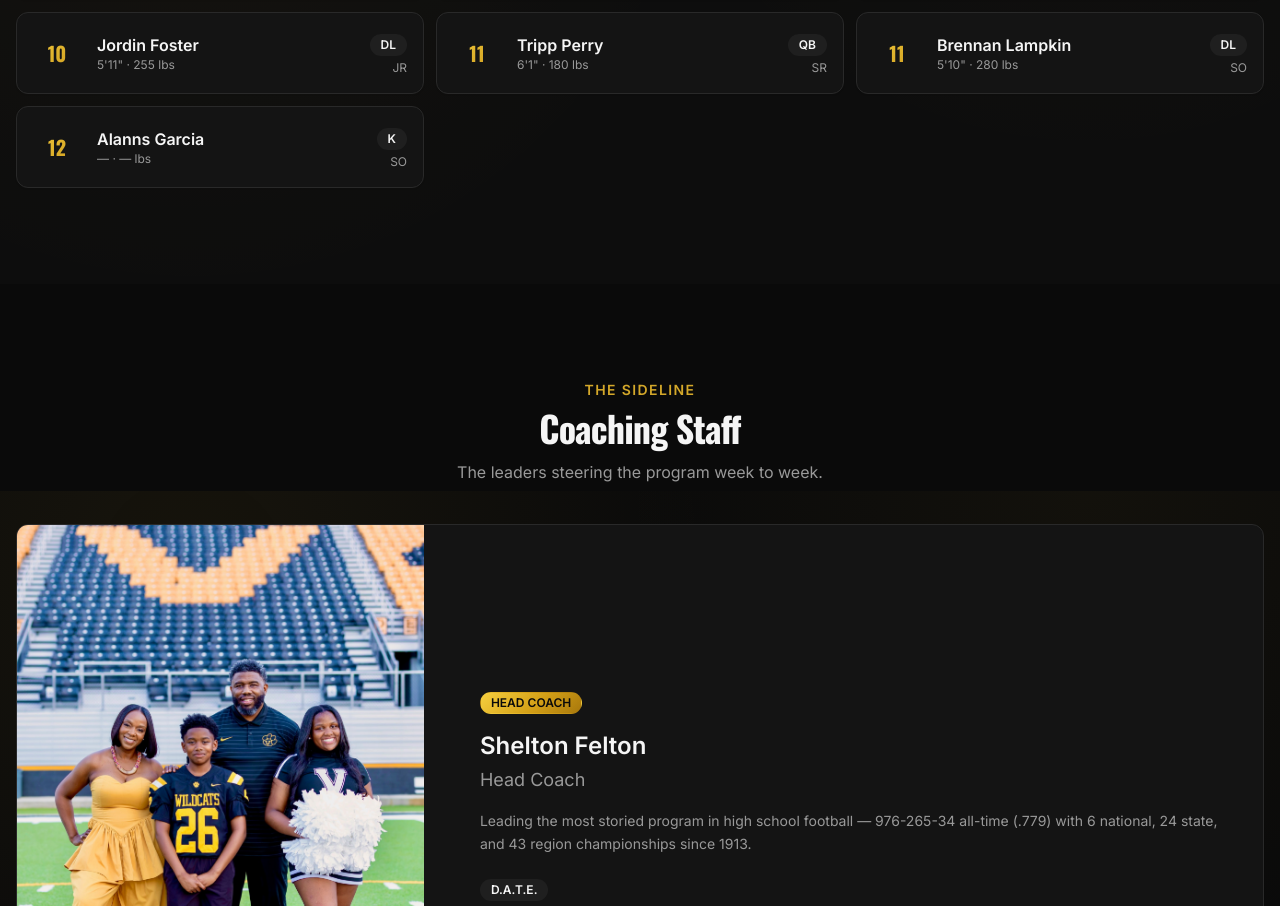
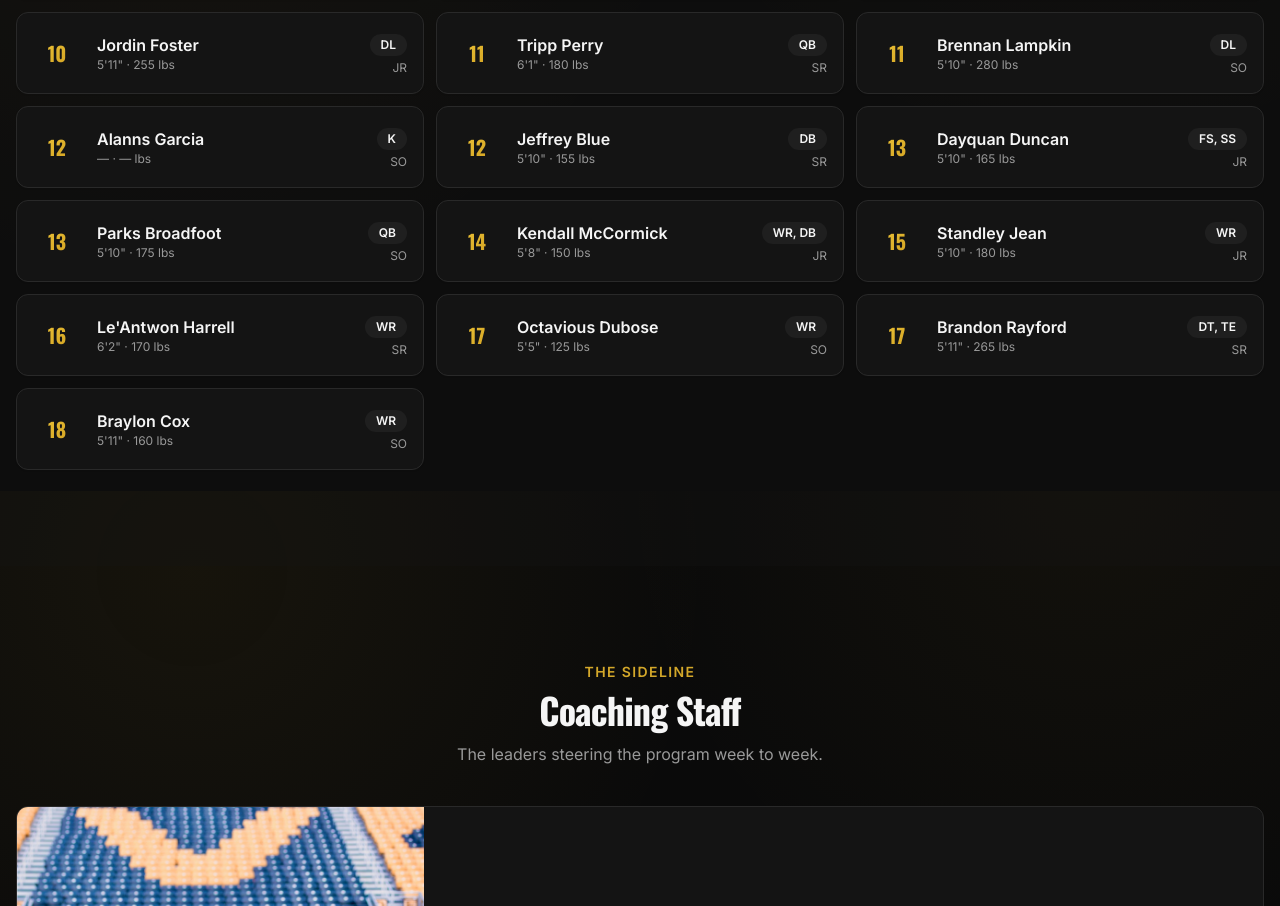
Before and after one commit to calebbsides/vhs-wildcats, a React (Vite) app: page / in a window 1280 px wide. Shown: the part 9109-10015 px from the top of the page. Built offline with nearby package versions, Linux system fonts and the light colour scheme.

Commit message:
Update content.ts

```diff
--- a/src/data/content.ts
+++ b/src/data/content.ts
@@ -252,15 +252,15 @@ export const content = {
      { number: 11, name: "Tripp Perry", position: "QB", grade: "SR", heightIn: 73, weightLb: 180 },
      { number: 11, name: "Brennan Lampkin", position: "DL", grade: "SO", heightIn: 70, weightLb: 280 },
      { number: 12, name: "Alanns Garcia", position: "K", grade: "SO" },
-  //   { number: 66, name: "Cam Roberts", position: "OL", grade: "JR", heightIn: 75, weightLb: 295 },
-  //   { number: 72, name: "Devin Pratt", position: "DL", grade: "SR", heightIn: 75, weightLb: 275 },
-  //   { number: 88, name: "Xavier Greene", position: "TE", grade: "SO", heightIn: 77, weightLb: 230 },
-  //   { number: 3, name: "Jaylen Carter", position: "QB", grade: "JR", heightIn: 74, weightLb: 195 },
-  //   { number: 7, name: "Deon Hughes", position: "CB", grade: "SR", heightIn: 71, weightLb: 175 },
-  //   { number: 11, name: "Tyree Sims", position: "WR", grade: "SO", heightIn: 70, weightLb: 165 },
-  //   { number: 21, name: "Andre Wallace", position: "RB", grade: "SR", heightIn: 70, weightLb: 205 },
-  //   { number: 24, name: "Chris Daniels", position: "S", grade: "JR", heightIn: 72, weightLb: 190 },
-  //   { number: 32, name: "Malik Turner", position: "LB", grade: "SR", heightIn: 73, weightLb: 220 },
+     { number: 12, name: "Jeffrey Blue", position: "DB", grade: "SR", heightIn: 70, weightLb: 155 },
+     { number: 13, name: "Dayquan Duncan", position: "FS, SS", grade: "JR", heightIn: 70, weightLb: 165 },
+     { number: 13, name: "Parks Broadfoot", position: "QB", grade: "SO", heightIn: 70, weightLb: 175 },
+     { number: 14, name: "Kendall McCormick", position: "WR, DB", grade: "JR", heightIn: 68, weightLb: 150 },
+     { number: 15, name: "Standley Jean", position: "WR", grade: "JR", heightIn: 70, weightLb: 180 },
+     { number: 16, name: "Le'Antwon Harrell", position: "WR", grade: "SR", heightIn: 74, weightLb: 170 },
+     { number: 17, name: "Octavious Dubose", position: "WR", grade: "SO", heightIn: 65, weightLb: 125 },
+     { number: 17, name: "Brandon Rayford", position: "DT, TE", grade: "SR", heightIn: 71, weightLb: 265 },
+     { number: 18, name: "Braylon Cox", position: "WR", grade: "SO", heightIn: 71, weightLb: 160 },
   //   { number: 44, name: "Brandon Lee", position: "LB", grade: "JR", heightIn: 72, weightLb: 225 },
   //   { number: 55, name: "Isaiah Ford", position: "OL", grade: "SR", heightIn: 76, weightLb: 285 },
   //   { number: 66, name: "Cam Roberts", position: "OL", grade: "JR", heightIn: 75, weightLb: 295 },
```
